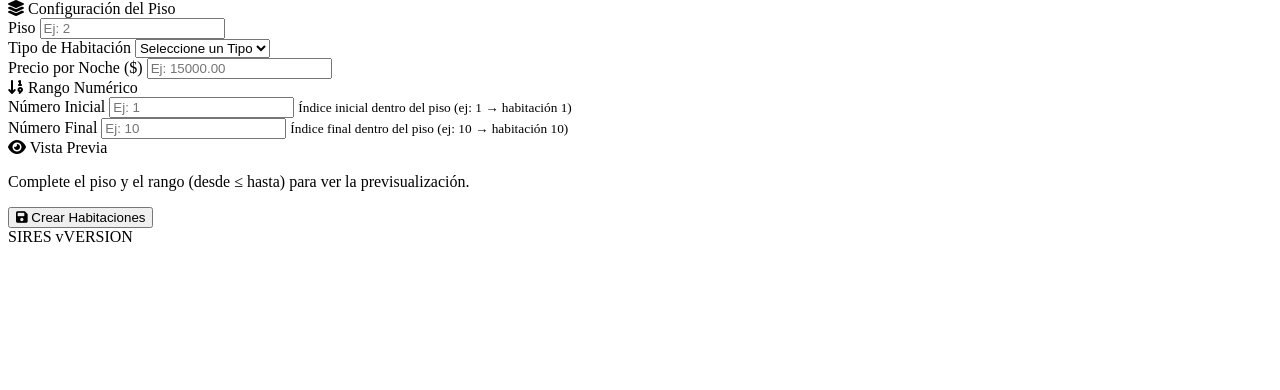
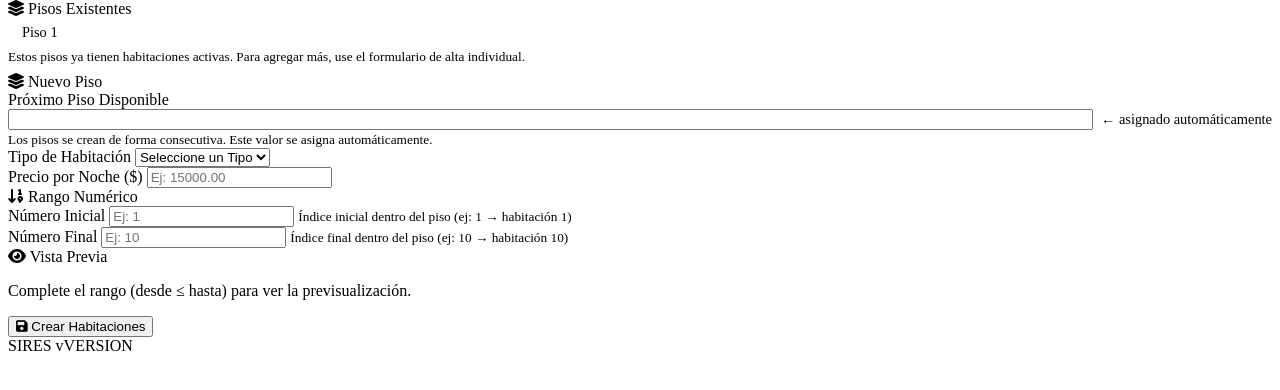
Before and after one commit to Jeremias-Ezequiel/sires, a PHP site: template App/views/dashboard/addRoomBatch.phtml in a window 1280 px wide. Shown: the part 132-522 px from the top of the page. Run offline with PHP 8.4, Linux system fonts and the light colour scheme; the template is opened without the code that fills it: most values are stand-ins (such as "Sample title", 1, 10 or a date in 2020); data that the repository does not hold is empty; some libraries are stand-ins or nearby versions.

Commit message:
feat(rooms): gap-filling para números de habitación y pisos consecutivos
- Modelo: getNextRoomNumber() ahora busca el mínimo disponible (gap-filling)
- Modelo: nuevo getNextFloorNumber() devuelve el próximo piso libre
- Controlador: addBatchRoom() valida que el piso sea el próximo consecutivo
- Vista: pisos existentes se muestran como badges en Nuevo Piso
- Vista: input piso es readonly y auto-asignado con el próximo disponible

```diff
--- a/App/views/dashboard/addRoomBatch.phtml
+++ b/App/views/dashboard/addRoomBatch.phtml
@@ -19,16 +19,35 @@
 </div>
 
 <section class="details-section form-container-section">
+
+        <?php if (!empty($pisos)): ?>
+        <div class="form__section-title">
+            <i class="fas fa-layer-group"></i> Pisos Existentes
+        </div>
+        <div class="form__group" style="margin-bottom: 8px;">
+            <div style="display: flex; flex-wrap: wrap; gap: 6px;">
+                <?php foreach ($pisos as $p): ?>
+                    <span class="badge badge--disponible" style="padding: 6px 14px; font-size: 0.9em;">Piso <?= (int)$p ?></span>
+                <?php endforeach; ?>
+            </div>
+            <small class="form__help">Estos pisos ya tienen habitaciones activas. Para agregar más, use el formulario de alta individual.</small>
+        </div>
+        <?php endif; ?>
+
     <?= \App\Helpers\UrlHelper::openForm('/dashboard/rooms/add/batch/process', 'POST', 'batch-room-form') ?>
 
         <div class="form__section-title">
-            <i class="fas fa-layer-group"></i> Configuración del Piso
+            <i class="fas fa-layer-group"></i> Nuevo Piso
         </div>
 
         <div class="form__grid">
             <div class="form__group">
-                <label class="form__label" for="piso">Piso</label>
-                <input type="number" id="piso" name="piso" placeholder="Ej: 2" required class="form__input" autocomplete="off" min="0" value="<?= htmlspecialchars($_POST['piso'] ?? $old['piso'] ?? '') ?>">
+                <label class="form__label" for="piso">Próximo Piso Disponible</label>
+                <div style="display: flex; gap: 8px; align-items: center;">
+                    <input type="number" id="piso" name="piso" readonly class="form__input" autocomplete="off" min="0" style="flex: 1;" value="<?= htmlspecialchars((string)$nextFloor) ?>">
+                    <span style="font-size: 0.9em; color: var(--texto-gris); white-space: nowrap;">← asignado automáticamente</span>
+                </div>
+                <small class="form__help">Los pisos se crean de forma consecutiva. Este valor se asigna automáticamente.</small>
             </div>
 
             <div class="form__group">
@@ -58,13 +77,13 @@
             <div class="form__group">
                 <label class="form__label" for="numero_desde">Número Inicial</label>
                 <input type="number" id="numero_desde" name="numero_desde" placeholder="Ej: 1" required class="form__input" autocomplete="off" min="0" value="<?= htmlspecialchars($_POST['numero_desde'] ?? $old['numero_desde'] ?? '') ?>">
-                <small class="form__help">Índice inicial dentro del piso (ej: 1 → habitación <?= htmlspecialchars((string)(((int)($_POST['piso'] ?? $old['piso'] ?? 0)) * 100 + 1)) ?>)</small>
+                <small class="form__help">Índice inicial dentro del piso (ej: 1 → habitación <?= htmlspecialchars((string)((int)$nextFloor * 100 + 1)) ?>)</small>
             </div>
 
             <div class="form__group">
                 <label class="form__label" for="numero_hasta">Número Final</label>
                 <input type="number" id="numero_hasta" name="numero_hasta" placeholder="Ej: 10" required class="form__input" autocomplete="off" min="0" value="<?= htmlspecialchars($_POST['numero_hasta'] ?? $old['numero_hasta'] ?? '') ?>">
-                <small class="form__help">Índice final dentro del piso (ej: 10 → habitación <?= htmlspecialchars((string)(((int)($_POST['piso'] ?? $old['piso'] ?? 0)) * 100 + 10)) ?>)</small>
+                <small class="form__help">Índice final dentro del piso (ej: 10 → habitación <?= htmlspecialchars((string)((int)$nextFloor * 100 + 10)) ?>)</small>
             </div>
         </div>
 
@@ -99,7 +118,7 @@
             const hasta = parseInt(inputHasta.value) || 0;
 
             if (piso <= 0 || desde <= 0 || hasta <= 0 || desde > hasta) {
-                preview.innerHTML = '<p class="form__help">Complete el piso y el rango (desde ≤ hasta) para ver la previsualización.</p>';
+                preview.innerHTML = '<p class="form__help">Complete el rango (desde ≤ hasta) para ver la previsualización.</p>';
                 return;
             }
 
@@ -119,7 +138,7 @@
             `;
         }
 
-        [inputPiso, inputDesde, inputHasta].forEach(function(input) {
+        [inputDesde, inputHasta].forEach(function(input) {
             if (input) {
                 input.addEventListener('input', actualizarPreview);
                 input.addEventListener('keypress', function(e) {
```
Also changed, not shown: App/Controllers/RoomController.php (+7 -1 lines), App/Models/Habitacion.php (+22 -6 lines).
